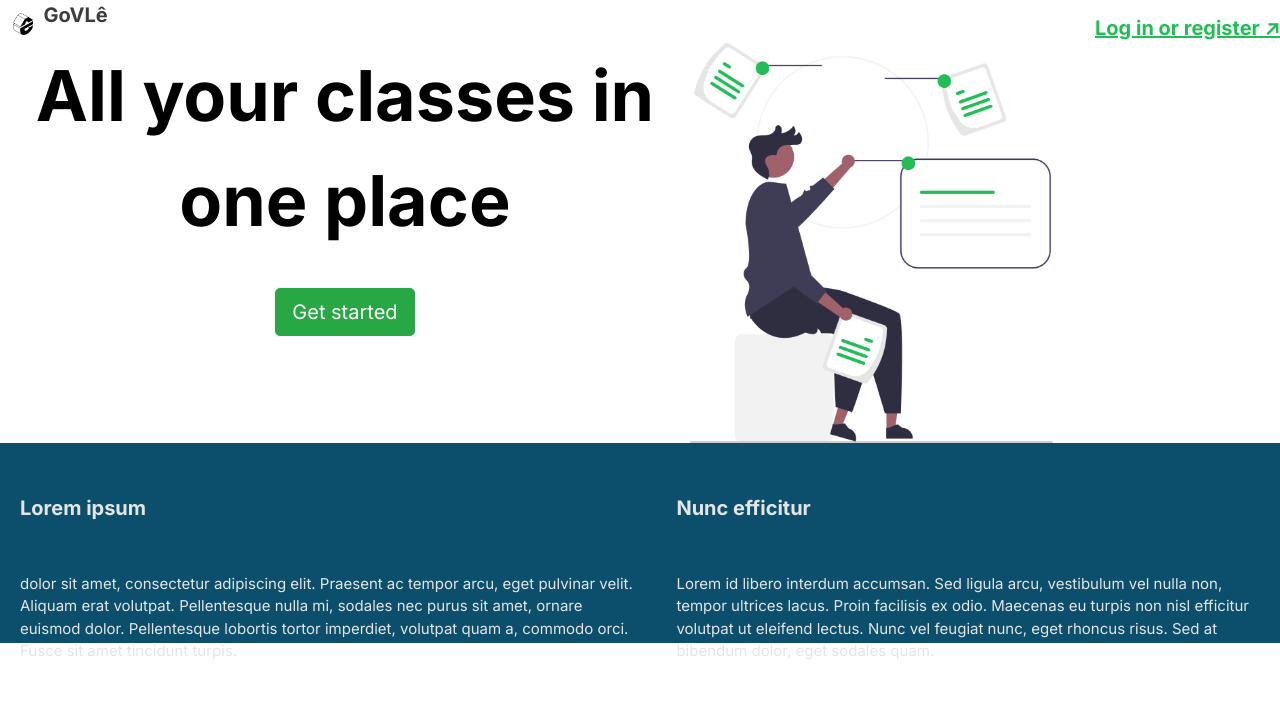
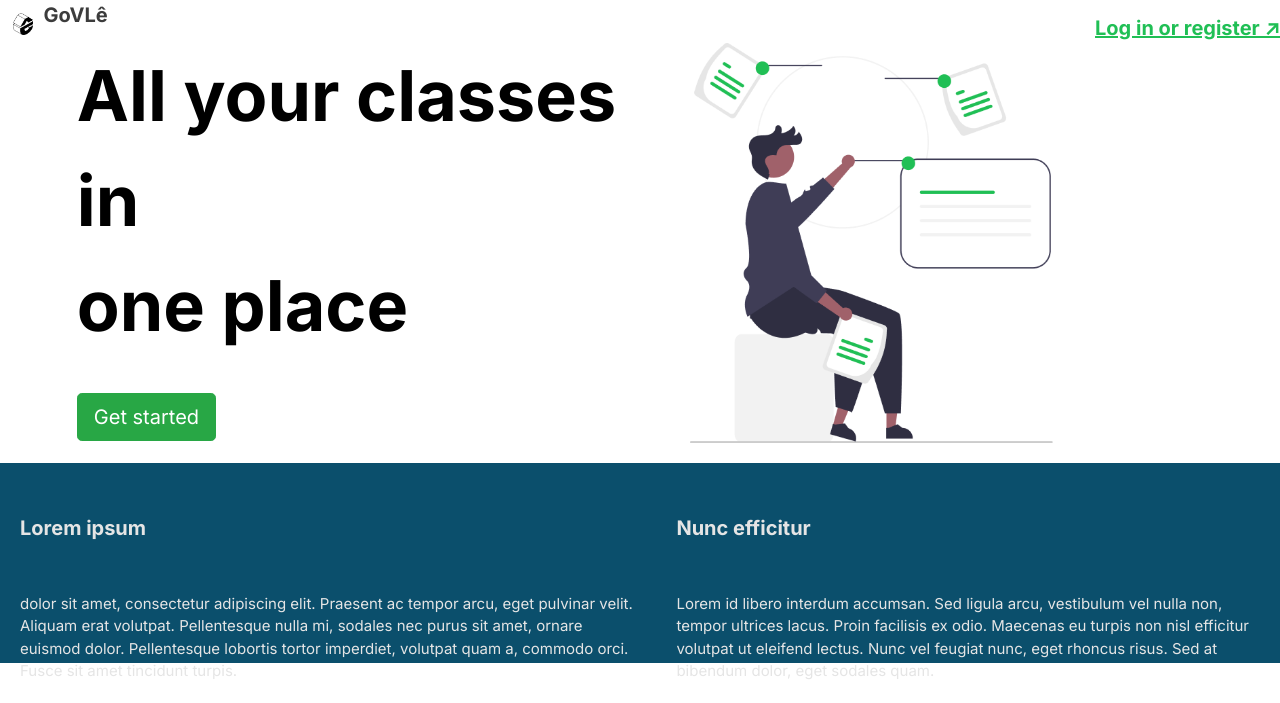
Before and after one commit to govle-192-21-2/govle, a Flask app: page / in a window 1280 px wide. Shown: the top 703 px of the page. Run offline with Flask 2, Linux system fonts and the light colour scheme; parts of the project's set-up code (start-up, migrations or seed data) failed here and were passed over.

Commit message:
added missing style

```diff
--- a/static/styles/index.css
+++ b/static/styles/index.css
@@ -30,6 +30,10 @@
 #illus{
     float: right;
     margin-right: 6%;
+}
+.quote{
+    margin-left: 6%;
+    text-align: left;
 }
 .block{
     text-align: center;
```
